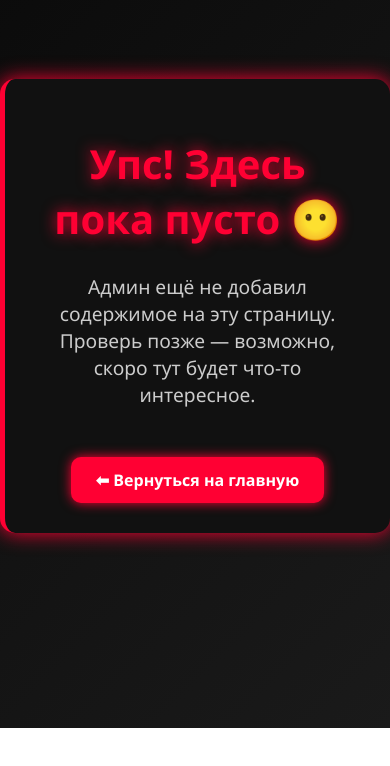
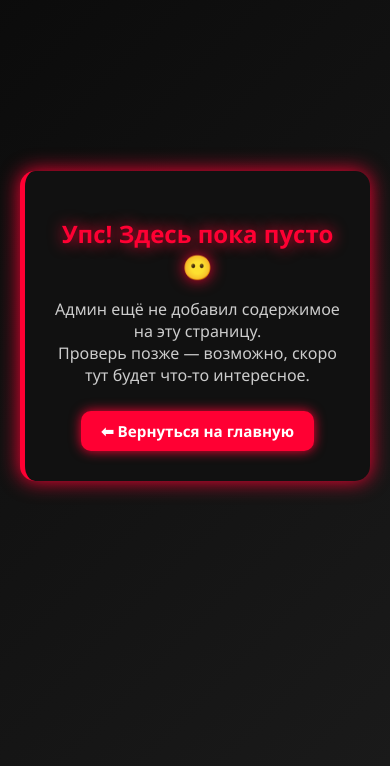
Before and after one commit to NNNursultan676/404cispage, a plain HTML site: page index.html in a window 390 px wide. Shown: the part 116-882 px from the top of the page. Before the commit the page ends 844 px from the top, so only its background shows below. Drawn offline with Linux system fonts and the light colour scheme.

Commit message:
Update index.html

```diff
--- a/index.html
+++ b/index.html
@@ -13,30 +13,31 @@
       display: flex;
       align-items: center;
       justify-content: center;
-      height: 100vh;
+      min-height: 100vh;
+      padding: 20px;
       text-align: center;
     }
     .container {
       max-width: 600px;
-      padding: 30px;
+      padding: 30px 20px;
       background-color: #111;
       border-radius: 15px;
       box-shadow: 0 0 20px #ff0033;
       border-left: 5px solid #ff0033;
     }
     h1 {
-      font-size: 2.5rem;
+      font-size: 2.2rem;
       color: #ff0033;
       text-shadow: 0 0 15px #ff0033;
+      margin-bottom: 15px;
     }
     p {
-      font-size: 1.2rem;
+      font-size: 1.1rem;
       color: #ccc;
-      margin-top: 10px;
+      margin: 0 0 25px;
     }
     a.button {
       display: inline-block;
-      margin-top: 30px;
       padding: 12px 25px;
       background-color: #ff0033;
       color: #fff;
@@ -50,6 +51,18 @@
       background-color: #cc002a;
       transform: scale(1.05);
     }
+    @media (max-width: 480px) {
+      h1 {
+        font-size: 1.5rem;
+      }
+      p {
+        font-size: 1rem;
+      }
+      a.button {
+        font-size: 0.95rem;
+        padding: 10px 20px;
+      }
+    }
   </style>
 </head>
 <body>
```
